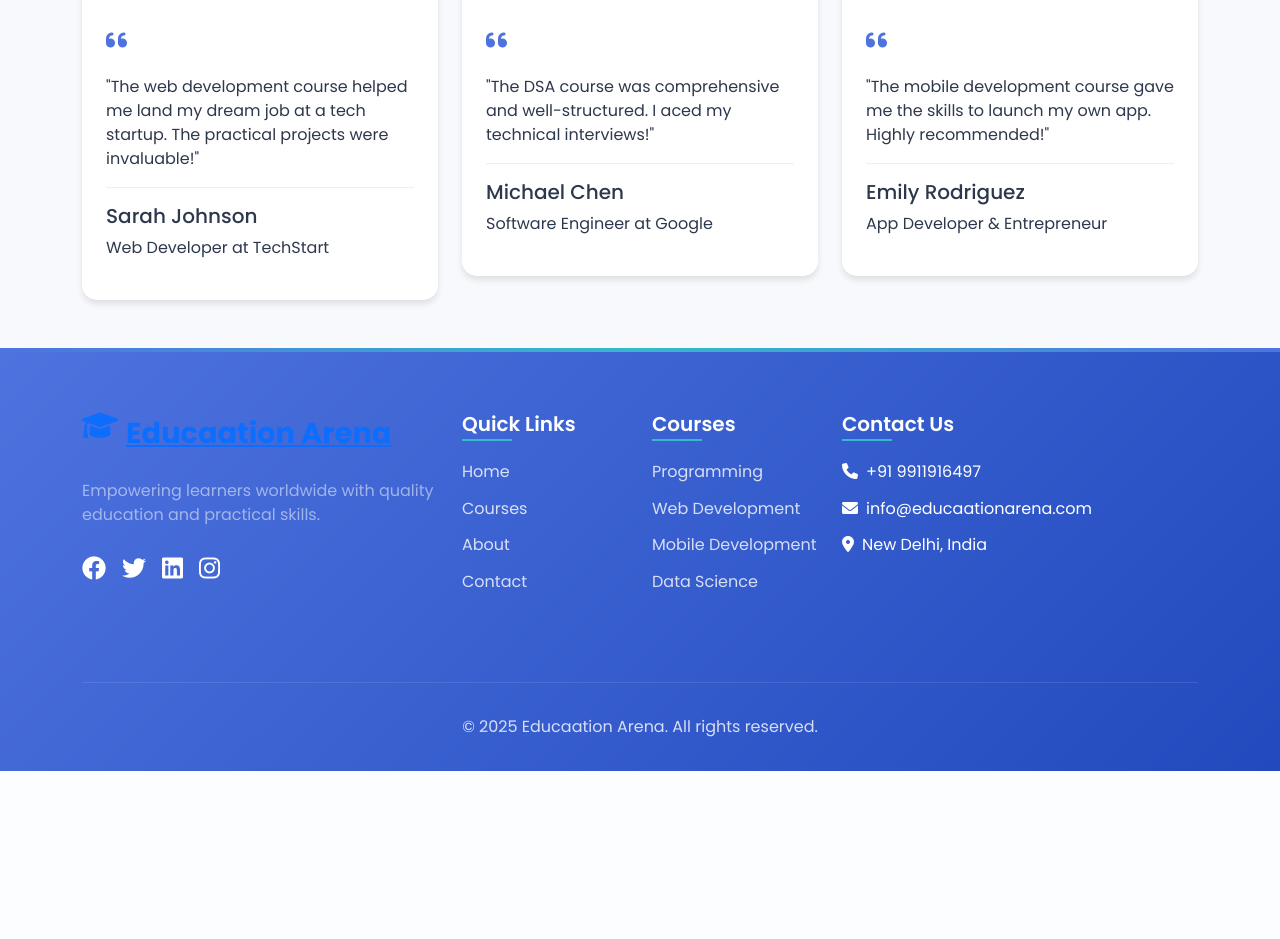
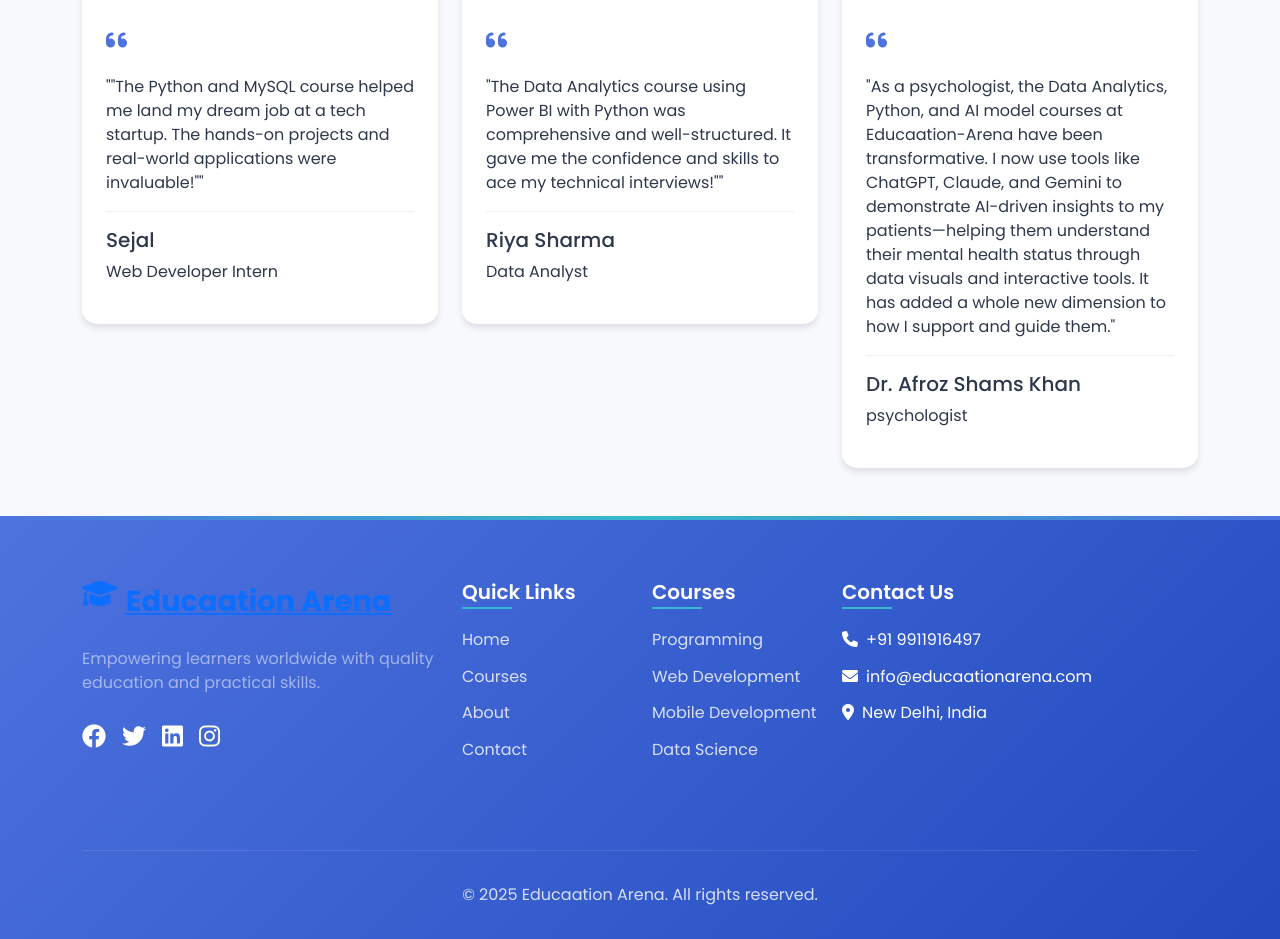
Before and after one commit to amiteshjha01/educaation-arena, a Flask app: page / in a window 1280 px wide. Shown: the part 3275-4214 px from the top of the page. Before the commit the page ends 4046 px from the top, so only its background shows below. Run offline with Flask 3, Linux system fonts and the light colour scheme; data that the repository does not hold is empty.

Commit message:
Update index.html

```diff
--- a/templates/index.html
+++ b/templates/index.html
@@ -313,10 +313,10 @@
                         <div class="quote-icon">
                             <i class="fas fa-quote-left"></i>
                         </div>
-                        <p>"The web development course helped me land my dream job at a tech startup. The practical projects were invaluable!"</p>
+                        <p>""The Python and MySQL course helped me land my dream job at a tech startup. The hands-on projects and real-world applications were invaluable!""</p>
                         <div class="student-info">
-                            <h5>Sarah Johnson</h5>
-                            <p>Web Developer at TechStart</p>
+                            <h5>Sejal</h5>
+                            <p>Web Developer Intern </p>
                         </div>
                     </div>
                 </div>
@@ -330,10 +330,10 @@
                         <div class="quote-icon">
                             <i class="fas fa-quote-left"></i>
                         </div>
-                        <p>"The DSA course was comprehensive and well-structured. I aced my technical interviews!"</p>
+                        <p>"The Data Analytics course using Power BI with Python was comprehensive and well-structured. It gave me the confidence and skills to ace my technical interviews!""</p>
                         <div class="student-info">
-                            <h5>Michael Chen</h5>
-                            <p>Software Engineer at Google</p>
+                            <h5>Riya Sharma</h5>
+                            <p>Data Analyst</p>
                         </div>
                     </div>
                 </div>
@@ -347,10 +347,10 @@
                         <div class="quote-icon">
                             <i class="fas fa-quote-left"></i>
                         </div>
-                        <p>"The mobile development course gave me the skills to launch my own app. Highly recommended!"</p>
+                        <p>"As a psychologist, the Data Analytics, Python, and AI model courses at Educaation-Arena have been transformative. I now use tools like ChatGPT, Claude, and Gemini to demonstrate AI-driven insights to my patients—helping them understand their mental health status through data visuals and interactive tools. It has added a whole new dimension to how I support and guide them."</p>
                         <div class="student-info">
-                            <h5>Emily Rodriguez</h5>
-                            <p>App Developer & Entrepreneur</p>
+                            <h5>Dr. Afroz Shams Khan</h5>
+                            <p>psychologist</p>
                         </div>
                     </div>
                 </div>
```
